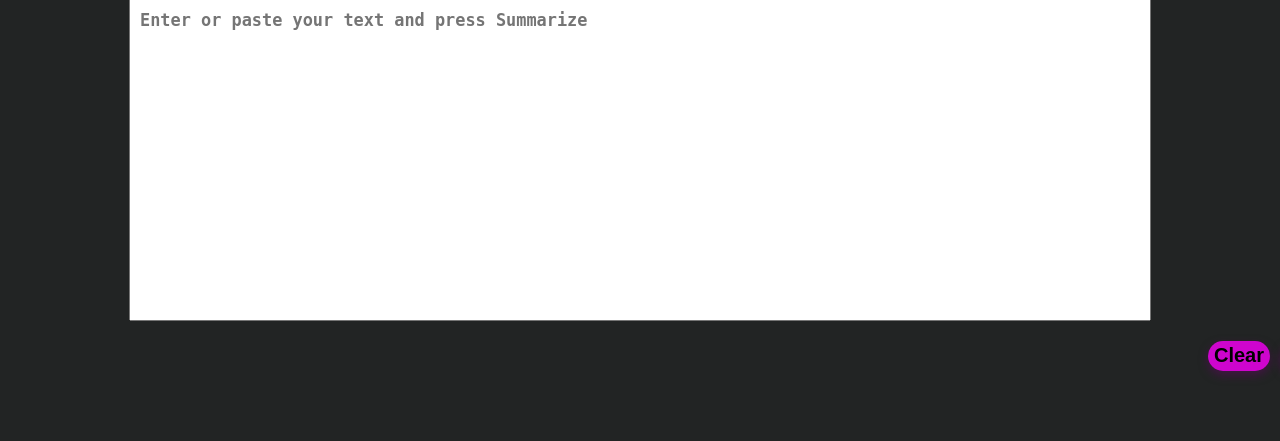
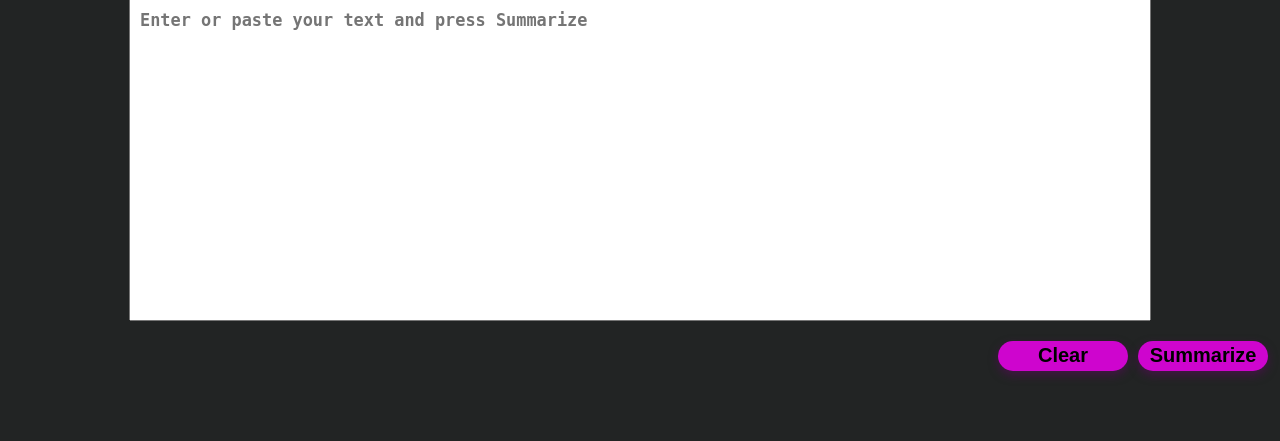
Before and after one commit to Satya-bit/Text_Summarizer_NLP, a Flask app: page / in a window 1280 px wide; the page is wider, and only the part inside the window is pictured. Shown: the part 161-602 px from the top of that part. Run offline with Flask 3, Linux system fonts and the light colour scheme.

Commit message:
ready to deploy two

```diff
--- a/static/styles.css
+++ b/static/styles.css
@@ -25,7 +25,7 @@ body {
     justify-content: flex-start;
     align-items: center;
     margin-top: 20px;
-    margin-left: 1200px;
+    margin-left: 990px;
 
 }
 
```
Also changed, not shown: 1 other file.
